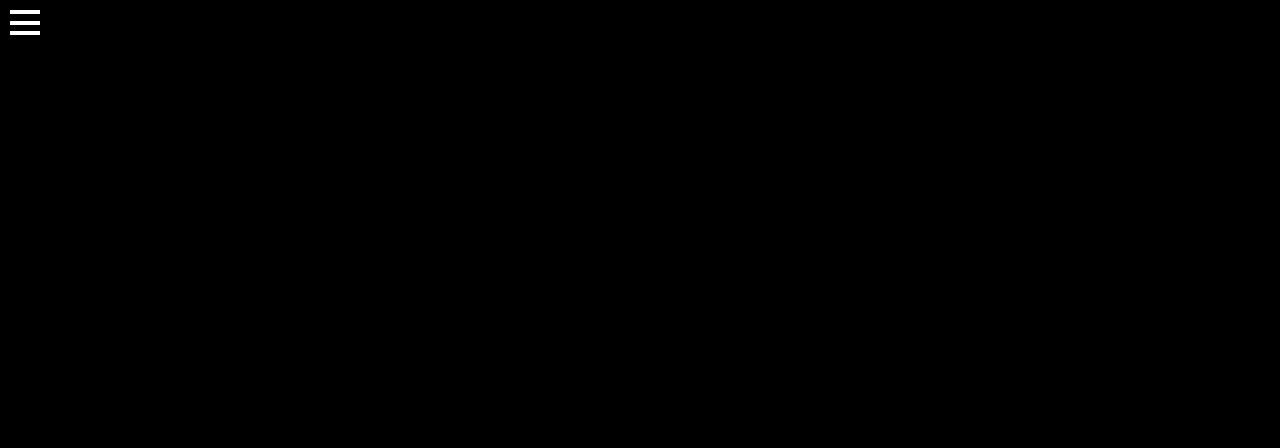
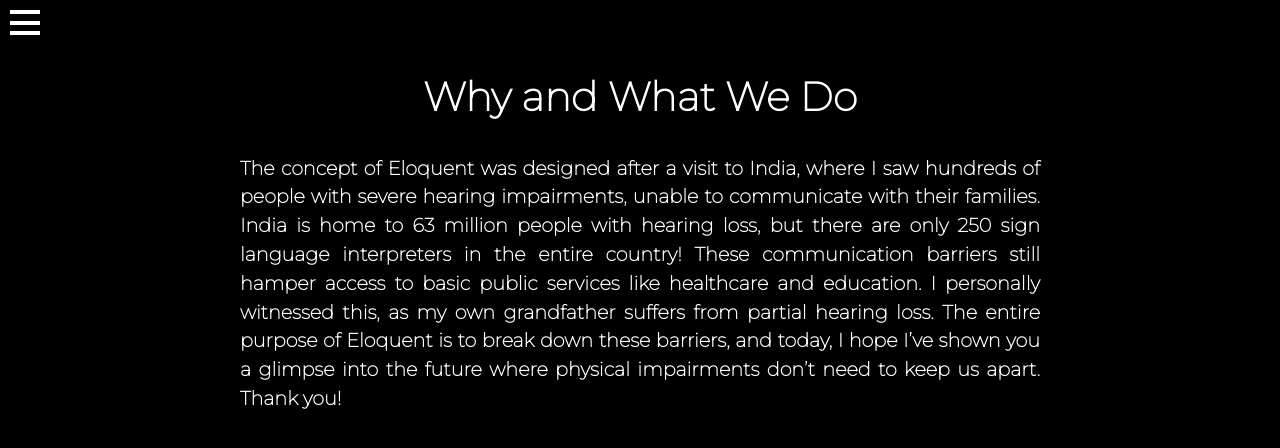
Before and after one commit to thenerd31/eloquence, a React (Create React App) app: page /why-we-do in a window 1280 px wide. Before the commit this address had no page. Shown: the top 448 px of the page. Built offline with nearby package versions, Linux system fonts and the light colour scheme.

Commit message:
fixed ui and added pages

```diff
--- a/src/App.css
+++ b/src/App.css
@@ -44,19 +44,7 @@
   border-right: 1px solid white;
 }
 
-.activate-button {
-  font-family: "Montserrat", sans-serif;
-  font-size: 1rem;
-  padding: 10px 20px;
-  background-color: white;
-  border: none;
-  cursor: pointer;
-  font-weight: bold;
-}
 
-.activate-button:hover {
-  background-color: #f3f3f3;
-}
 
 .detected-letters, .segmented-words {
   flex: 1;
@@ -249,3 +237,69 @@
   background-color: white;
   color: black;
 }
+
+.why-we-do {
+  background-color: black;
+  color: white;
+  padding: 40px;
+  font-family: 'Montserrat', sans-serif;
+  line-height: 1.5;
+}
+
+.why-we-do h1 {
+  font-size: 2.5rem;
+  font-weight: bold;
+  text-align: center;
+}
+
+.why-we-do p {
+  font-size: 1.2rem;
+  max-width: 800px;
+  margin: 20px auto;
+  text-align: justify;
+  font-weight: bold;
+}
+
+.testing-details {
+  padding: 20px;
+  font-family: "Montserrat", sans-serif;
+  background-color: black;
+  border-radius: 10px;
+  margin: 20px;
+
+}
+
+.testing-details h2 {
+  color: white;
+  font-weight: bold;
+}
+
+.testing-details p {
+  color: white;
+  font-weight: bold;
+}
+
+.testing-details ul {
+  list-style-type: none;
+  padding-left: 20px;
+  color: white;
+  font-weight: bold;
+}
+
+.activate-button {
+  display: block;
+  font-family: "Montserrat", sans-serif;
+  font-weight: bold;
+  margin: 0px auto;
+  padding: 10px 20px;
+  background-color: white;
+  color: black;
+  border: none;
+  border-radius: 5px;
+  cursor: pointer;
+  transition: background-color 0.2s ease-in;
+}
+
+.activate-button:hover {
+  background-color: #0056b3;
+}
--- a/src/App.js
+++ b/src/App.js
@@ -3,6 +3,7 @@
 import HomePage from './HomePage';
 import WebcamPage from './WebcamPage';
 import Menu from './Menu';
+import WhyWeDo from './WhyWeDo';
 
 function App() {
   return (
@@ -11,6 +12,7 @@
       <Routes>
         <Route path="/" element={<HomePage/>} />
         <Route path="/webcam" element={<WebcamPage/>} />
+        <Route path="/why-we-do" element={<WhyWeDo />} /> {/* Add this line */}
       </Routes>
     </Router>
   );
--- a/src/HomePage.js
+++ b/src/HomePage.js
@@ -16,10 +16,10 @@
             Eloquent
           </h1>
           <p className="app-description">
-            Welcome to Eloquent! We provide an interactive and intuitive way to learn and understand sign language.
+            Object detection in sign language.
           </p>
           <p className="mission-statement">
-            Our mission is to make sign language accessible to everyone, bridging the communication gap and fostering inclusivity.
+            Our mission is to make sign language accessible to everyone, bridging the communication gap, breaking down language barriers, and fostering inclusivity.
           </p>
         </div>
         <button onClick={handleGetStarted} className="get-started-button">
--- a/src/Menu.js
+++ b/src/Menu.js
@@ -19,6 +19,9 @@
             <li>
               <Link to="/webcam" className="menu-link">Webcam</Link>
             </li>
+            <li>
+              <Link to="/why-we-do" className="menu-link">Why and What we Do</Link>
+            </li>
           </ul>
         </nav>
       </div>
--- a/src/WebcamPage.js
+++ b/src/WebcamPage.js
@@ -130,12 +130,17 @@
 
   return (
     <div className="App">
+      <div className="testing-details">
+        <h2>Testing the Product:</h2>
+        <p>Follow the instructions to test our real-time letter detection system:</p>
+        <ul>
+          <li>Click "Activate Webcam" to start.</li>
+          <li>Position your hand to form letters within the view.</li>
+          <li>The detected letters and segmented words will appear below.</li>
+          <li>Click "Stop Webcam" to end the session.</li>
+        </ul>
+      </div>
       <header className={`App-header ${webcamActive ? "webcam-active-header" : ""}`}>
-        <div className="app-name">
-          <h1>
-            Eloquent <span role="img" aria-label="sign-language">🤟</span>
-          </h1>
-        </div>
         {webcamActive ? (
           <button onClick={stopWebcam} className="activate-button">
             Stop Webcam
@@ -146,6 +151,7 @@
           </button>
         )}
       </header>
+
       <div className="webcam-container">
         <CSSTransition
           in={webcamActive}
@@ -193,6 +199,7 @@
       </div>
     </div>
   );
+
 };
 
 export default WebcamPage;
--- /dev/null
+++ b/src/WhyWeDo.js
@@ -0,0 +1,27 @@
+import React from 'react';
+import { useNavigate } from 'react-router-dom';
+
+
+const WhyWeDo = () => {
+
+  return (
+    <div className="why-we-do">
+      <h1>Why and What We Do</h1>
+      <p>
+        The concept of Eloquent was designed after a visit to India, where I saw
+        hundreds of people with severe hearing impairments, unable to communicate
+        with their families. India is home to 63 million people with hearing loss,
+        but there are only 250 sign language interpreters in the entire country!
+        These communication barriers still hamper access to basic public services
+        like healthcare and education. I personally witnessed this, as my own
+        grandfather suffers from partial hearing loss. The entire purpose of
+        Eloquent is to break down these barriers, and today, I hope I’ve shown you
+        a glimpse into the future where physical impairments don’t need to keep us
+        apart. Thank you!
+      </p>
+      {/* Add statistics here if necessary */}
+    </div>
+  );
+};
+
+export default WhyWeDo;
```
